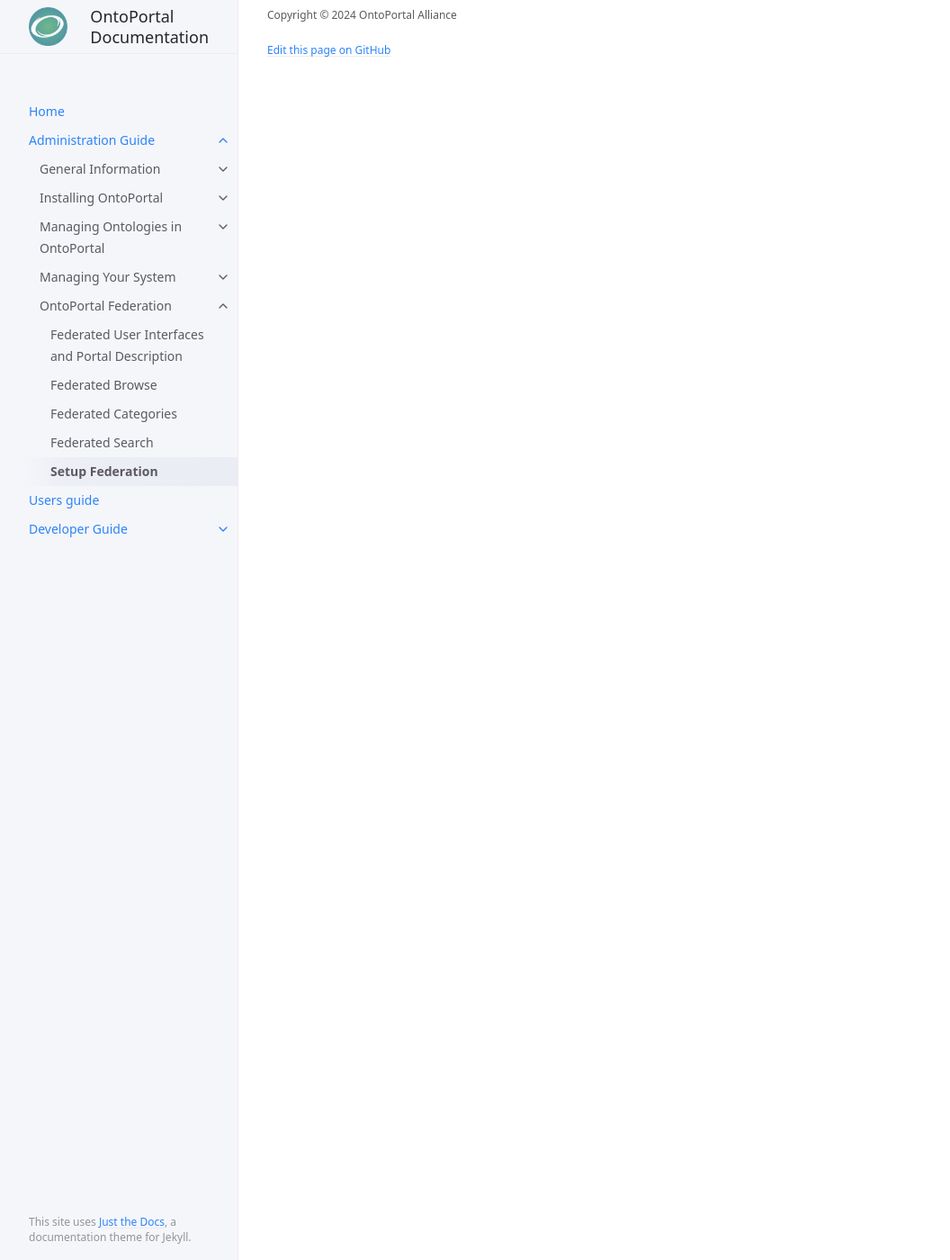
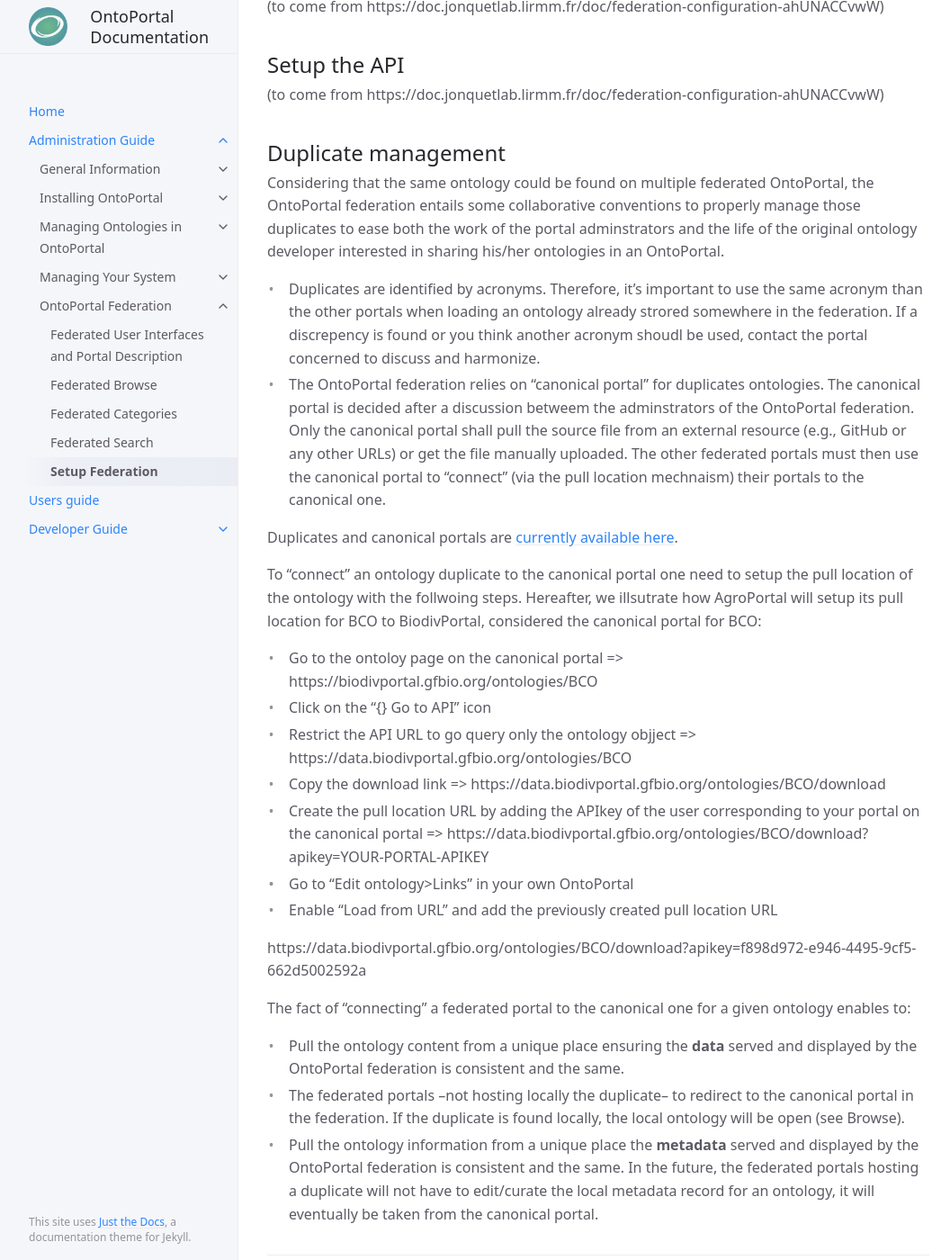
Before and after one commit to ontoportal/documentation, a Jekyll site: the page built from docs/administration-guide/federation/setup_federation.md, in a window 1280 px wide and 1400 px high, scrolled down 648 px. Shown: the whole window at 90% size, without its empty margins (107-1163 px from the left). Built offline with Jekyll 4.4.1, drawn with Linux system fonts in a browser that asks for light colours; some of the changed text lies outside the part shown.

Commit message:
Documentation for API keys and duplicates

```diff
--- a/docs/administration-guide/federation/setup_federation.md
+++ b/docs/administration-guide/federation/setup_federation.md
@@ -11,6 +11,17 @@ permalink: /administration/federation/setup_federation
 
 # Setup Federation
 
+## Setup API keys
+
+To consume the content from another OntoPortal, you need to create a dedicated account on each portal you would like your own {{site.opva}} to connect to. This will enable federated portals to identify the API calls coming from your own {{site.opva}} and eventually customizing access to some content only.
+
+For instance, if AgroPortal wants to consume content from EcoPortal, EarthPortal and BiodivPortal, then an "agroportal" account need to be created on the 3 portals.
+
+By convention:
+- The name of the account shall be the name of the querying portal in small letters.
+- The email of the account shall allow to reach out to the administrator of the querying portal.
+- The APIkey of this user must be used in the UI and API settings (see below).
+- The APIkey of this user must be used for the pull locations for duplicates (see bellow).
 
 ## Setup the UI
 (to come from https://doc.jonquetlab.lirmm.fr/doc/federation-configuration-ahUNACCvwW)
@@ -18,9 +29,30 @@ permalink: /administration/federation/setup_federation
 ## Setup the API
 (to come from https://doc.jonquetlab.lirmm.fr/doc/federation-configuration-ahUNACCvwW)
 
+## Duplicate management
 
-## Setup API keys
-(to come)
+Considering that the same ontology could be found on multiple federated OntoPortal, the OntoPortal federation entails some collaborative conventions to properly manage those duplicates to ease both the work of the portal adminstrators and the life of the original ontology developer interested in sharing his/her ontologies in an OntoPortal.
 
-## Duplicate management
-(to come)
+- Duplicates are identified by acronyms. Therefore, it's important to use the same acronym than the other portals when loading an ontology already strored somewhere in the federation. If a discrepency is found or you think another acronym shoudl be used, contact the portal concerned to discuss and harmonize.
+- The OntoPortal federation relies on "canonical portal" for duplicates ontologies. The canonical portal is decided after a discussion betweem the adminstrators of the OntoPortal federation. Only the canonical portal shall pull the source file from an external resource (e.g., GitHub or any other URLs) or get the file manually uploaded. The other federated portals must then use the canonical portal to "connect" (via the pull location mechnaism) their portals to the canonical one.
+
+Duplicates and canonical portals are [currently available here](https://docs.google.com/spreadsheets/d/163_6fJs_SDIQR09I4RUK70DgtTPtt4WpXIOXzb1I0Ug/edit?gid=161217279#gid=161217279).
+
+To "connect" an ontology duplicate to the canonical portal one need to setup the pull location of the ontology with the follwoing steps. Hereafter, we illsutrate how AgroPortal will setup its pull location for BCO to BiodivPortal, considered the canonical portal for BCO:
+
+- Go to the ontoloy page on the canonical portal => https://biodivportal.gfbio.org/ontologies/BCO
+- Click on the "{} Go to API" icon
+- Restrict the API URL to go query only the ontology objject => https://data.biodivportal.gfbio.org/ontologies/BCO
+- Copy the download link =>  https://data.biodivportal.gfbio.org/ontologies/BCO/download
+- Create the pull location URL by adding the APIkey of the user corresponding to your portal on the canonical portal => https://data.biodivportal.gfbio.org/ontologies/BCO/download?apikey=YOUR-PORTAL-APIKEY
+-
+- Go to "Edit ontology>Links" in your own OntoPortal
+- Enable "Load from URL" and add the previously created pull location URL
+
+
+https://data.biodivportal.gfbio.org/ontologies/BCO/download?apikey=f898d972-e946-4495-9cf5-662d5002592a
+
+The fact of "connecting" a federated portal to the canonical one for a given ontology enables to:
+- Pull the ontology content from a unique place ensuring the **data** served and displayed by the OntoPortal federation is consistent and the same.
+- The federated portals –not hosting locally the duplicate– to redirect to the canonical portal in the federation. If the duplicate is found locally, the local ontology will be open (see Browse).
+- Pull the ontology information from a unique place the **metadata** served and displayed by the OntoPortal federation is consistent and the same. In the future, the federated portals hosting a duplicate will not have to edit/curate the local metadata record for an ontology, it will eventually be taken from the canonical portal.
```
